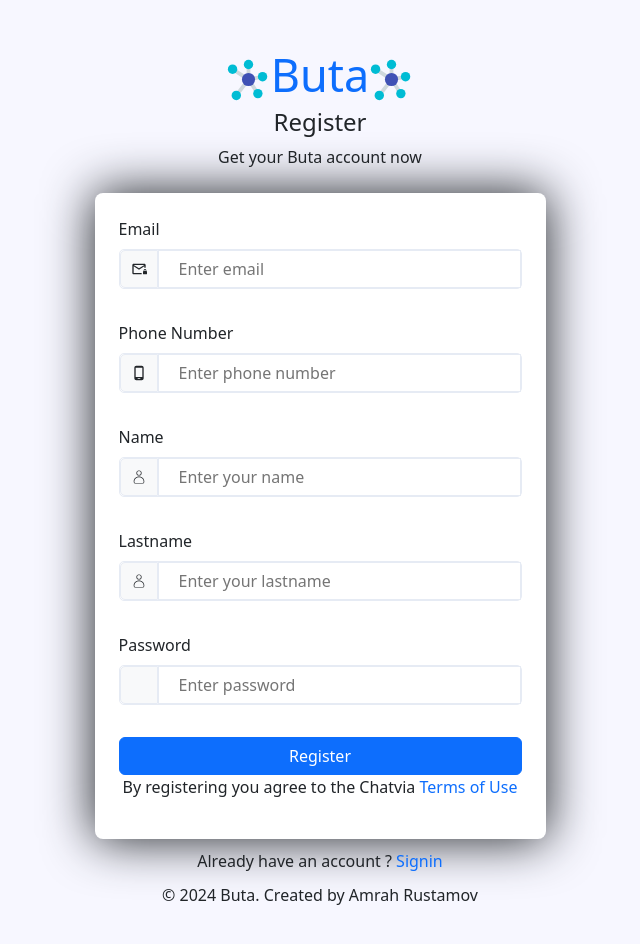
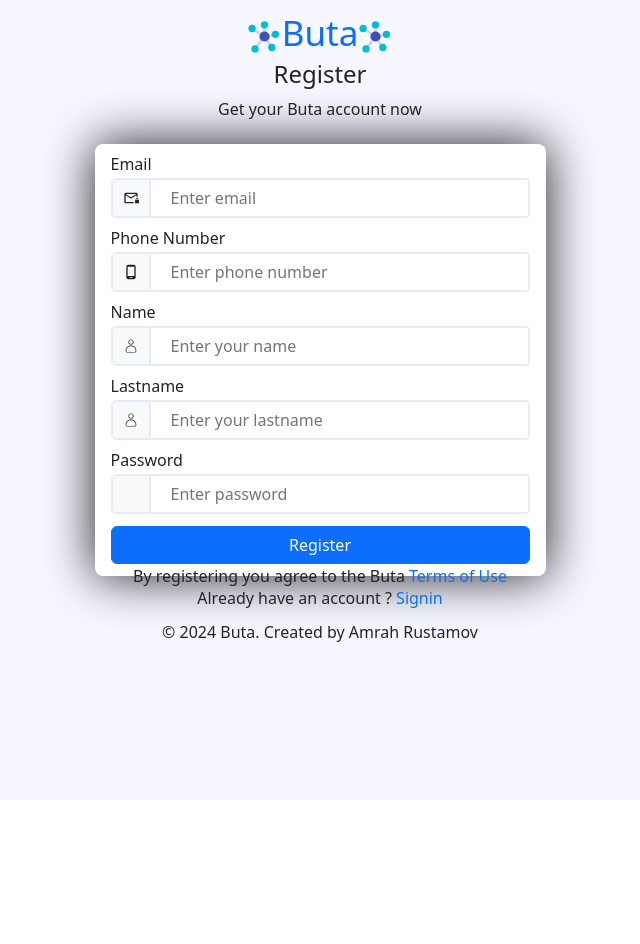
Before and after one commit to amrahrustamov/ButaSocialMedia, a React (Create React App) app in the folder buta/: page /sign_up in a window 1280 px wide. Shown: the top 944 px of the page, without its empty margins (320-960 px from the left). After the commit the page ends 800 px from the top, so only its background shows below. Built offline with nearby package versions, Linux system fonts and the light colour scheme; some icons are missing.

Commit message:
updated signup  css sizes

```diff
--- a/buta/src/App.css
+++ b/buta/src/App.css
@@ -208,18 +208,25 @@ input {
 
 .signUp {
   background-color: #F7F7FF;
+  min-height: 100vh;
 }
 .signUp input {
   border: 1px solid #E6EBF4;
 }
+.signUp .container {
+  height: 100vh;
+}
 .signUp .container .box {
-  height: auto;
+  height: 100%;
 }
 .signUp .container .box .conBoxes {
   display: flex;
   justify-content: center;
   flex-direction: column;
-  min-height: 950px;
+  height: 90%;
+}
+.signUp .container .box .conBoxes .topPartContainer {
+  height: 20%;
 }
 .signUp .container .box .conBoxes .topPartContainer .topPart {
   height: 100%;
@@ -229,10 +236,10 @@ input {
   align-items: center;
 }
 .signUp .container .box .conBoxes .topPartContainer .topPart .emblemOfSite {
-  font-size: 45px;
+  font-size: 35px;
 }
 .signUp .container .box .conBoxes .topPartContainer .topPart .topPart h4 {
-  font-size: 1em;
+  font-size: 20px;
 }
 .signUp .container .box .conBoxes .topPartContainer .topPart .topPart p {
   font-size: 1em;
@@ -241,6 +248,7 @@ input {
   background-color: white;
   border-radius: 8px;
   box-shadow: 0px 0px 50px 1px;
+  height: 60%;
 }
 .signUp .container .box .conBoxes .signInSection .card-body {
   height: 100%;
@@ -259,6 +267,9 @@ input {
   flex-direction: column;
   align-items: start;
   width: 100%;
+}
+.signUp .container .box .conBoxes .signInSection .card-body .inCardBody .formBox .inputs .form-label {
+  margin-bottom: 2px !important;
 }
 .signUp .container .box .conBoxes .signInSection .card-body .inCardBody .formBox .inputs .conInput {
   display: flex;
@@ -287,6 +298,9 @@ input {
   justify-content: center;
   align-items: center;
   background-color: #4df37f;
+}
+.signUp .container .box .conBoxes .bottomPart {
+  height: 20%;
 }
 .signUp .container .box .conBoxes .bottomPart p {
   margin: 10px;
--- a/buta/src/components/signUp/SignUp.jsx
+++ b/buta/src/components/signUp/SignUp.jsx
@@ -85,64 +85,64 @@ const SignUp = () => {
             <div className=" d-flex justify-content-center row box">
                 <div className="col-md-8 col-lg-6 col-xl-5 conBoxes">
                     <div className="topPartContainer">
-                        <div className="topPart text-center p-2">
+                        <div className="topPart text-center">
                             <a href="/" className='emblemOfSite'><FcMindMap />Buta<FcMindMap /></a>
                             <h4>Register</h4>
                             <p>Get your Buta account now</p>
                         </div>
                     </div>
                     <div className="signInSection">
-                        <div className="p-4 card-body">
+                        <div className="px-3 card-body">
                             <div className="inCardBody">
                                 <form action="" className='formBox'>
-                                    <div className="mb-3 inputs">
+                                    <div className="mb-1 mt-2 inputs">
                                         <label className='form-label'>Email</label>
-                                        <div className="mb-3 conInput">
+                                        <div className="mb-1 conInput">
                                             <div className="conLogo">
                                                 <MdOutlineMailLock className='userLogo'/>
                                             </div>
                                             <input type="text" name="email" id="email" value={registerUser.email} onChange={handleOnChange} placeholder='Enter email' className='input-with-margin-left'/>
                                         </div>
                                     </div>
-                                    <div className="mb-3 inputs">
+                                    <div className="mb-1 inputs">
                                         <label className='form-label'>Phone Number</label>
-                                        <div className="mb-3 conInput">
+                                        <div className="mb-1 conInput">
                                             <div className="conLogo">
                                                 <MdOutlinePhoneAndroid className='userLogo'/>
                                             </div>
                                             <input type="digit" name="phonenumber" id="phonenumber" value={registerUser.phonenumber} onChange={handleOnChange} placeholder='Enter phone number' className='input-with-margin-left'/>
                                         </div>
                                     </div>
-                                    <div className="mb-3 inputs">
+                                    <div className="mb-1 inputs">
                                         <label className='form-label'>Name</label>
-                                        <div className="mb-3 conInput">
+                                        <div className="mb-1 conInput">
                                             <div className="conLogo">
                                                 <CiUser className='userLogo'/>
                                             </div>
                                             <input type="text" name="surname" id="surname" value={registerUser.surname} onChange={handleOnChange} placeholder='Enter your name' className='input-with-margin-left'/>
                                         </div>
                                     </div>
-                                    <div className="mb-3 inputs">
+                                    <div className="mb-1 inputs">
                                         <label className='form-label'>Lastname</label>
-                                        <div className="mb-3 conInput">
+                                        <div className="mb-1 conInput">
                                             <div className="conLogo">
                                                 <CiUser className='userLogo'/>
                                             </div>
                                             <input type="text" name="lastname" id="lastname" value={registerUser.lastname} onChange={handleOnChange} placeholder='Enter your lastname' className='input-with-margin-left'/>
                                         </div>
                                     </div>
-                                    {/* <div className="mb-3 inputs">
+                                    {/* <div className="mb-1 inputs">
                                         <label className='form-label'>Date of Birth</label>
-                                        <div className="mb-3 conInput">
+                                        <div className="mb-1 conInput">
                                             <div className="conLogo">
                                                 <BsCalendar2Date className='userLogo'/>
                                             </div>
                                             <input type="date" name="birthdate" id="birthdate" value={registerUser.} placeholder='birthdate' className='input-with-margin-left birthday'/>
                                         </div>
                                     </div> */}
-                                    <div className="mb-3 inputs">
+                                    <div className="mb-1 inputs">
                                         <label className='form-label'>Password</label>
-                                        <div className="mb-3 conInput">
+                                        <div className="mb-1 conInput">
                                             <div className="conLogo">
                                                 <PiLockKeyFill className='passwordLogo'/>
                                             </div>
@@ -151,10 +151,10 @@ const SignUp = () => {
 
                                     </div>
                                     <div className="buttonBox inputs">
-                                        <button type='submit' onClick={handleButtonClick} className='btn btn-primary d-block w-100'>Register</button>
+                                        <button type='submit' onClick={handleButtonClick} className='btn btn-primary d-block w-100 mt-1'>Register</button>
                                         {registrationSuccess && (
 
-                                           <div className='mt-3 notification d-flex align-items-center justify-content-center w-100'>
+                                           <div className='mt-1 notification d-flex align-items-center justify-content-center w-100'>
                                                 <div className='alert alert-success text-center'>
                                                     Registration completed successfully!
                                                 </div>
@@ -162,7 +162,7 @@ const SignUp = () => {
                                         )}
                                         {registrationFailed && (
 
-                                           <div className='mt-3 notification d-flex align-items-center justify-content-center w-100'>
+                                           <div className='mt-1 notification d-flex align-items-center justify-content-center w-100'>
                                                 <div className='alert alert-warning text-center'>
                                                 {notification}
                                               </div>
@@ -170,7 +170,7 @@ const SignUp = () => {
                                        )}
                                     </div>
                                     <div className="TermsOfUse text-center">
-                                        <p>By registering you agree to the Chatvia <a href="/404">Terms of Use</a></p>
+                                        <p>By registering you agree to the Buta <a href="/404">Terms of Use</a></p>
                                     </div>
                                 </form>
                             </div>
--- a/buta/src/components/signUp/_signUp.scss
+++ b/buta/src/components/signUp/_signUp.scss
@@ -1,23 +1,24 @@
 
 .signUp{
     background-color: #F7F7FF;
+    min-height: 100vh;
     input{
         border: 1px solid #E6EBF4;
     }
 
     .container{
-
+        height: 100vh;
         .box{
-            height: auto;
+            height: 100%;
 
             .conBoxes{
                 display: flex;
                 justify-content: center;
                 flex-direction: column;
-                min-height: 950px;
+                height: 90%;
 
                 .topPartContainer{
-
+                    height: 20%;
                     .topPart{
                         height: 100%;
                         display: flex;
@@ -26,11 +27,11 @@
                         align-items: center;
 
                         .emblemOfSite{
-                            font-size: 45px;
+                            font-size: 35px;
                         }
 
                         .topPart h4{
-                            font-size: 1em;
+                            font-size: 20px;
                         }
                         .topPart p{
                             font-size: 1em;
@@ -41,6 +42,7 @@
                     background-color: white;
                     border-radius: 8px;
                     box-shadow: 0px 0px 50px 1px;
+                    height: 60%;
 
                     .card-body{
                         height: 100%;
@@ -59,6 +61,9 @@
                                     flex-direction: column;
                                     align-items: start;
                                     width: 100%;
+                                    .form-label{
+                                        margin-bottom: 2px !important;
+                                    }
 
                                     .conInput{
                                         display: flex;
@@ -101,6 +106,7 @@
                     }
                 }
                 .bottomPart{
+                    height: 20%;
                     p{
                         margin: 10px;
                     }
```
Also changed, not shown: 1 other file (tests, documents, lock files or other folders).
